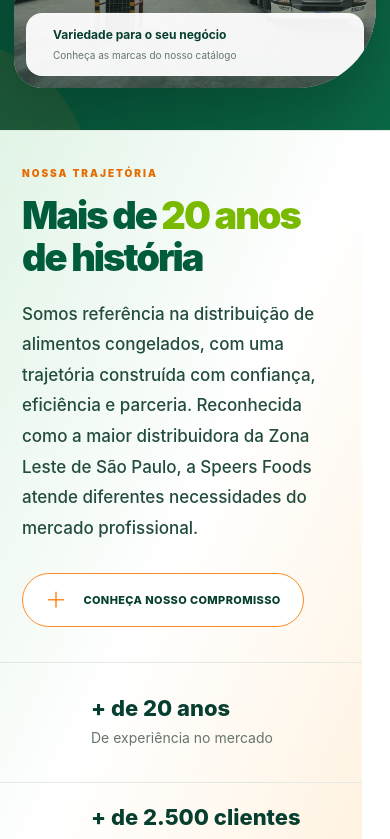
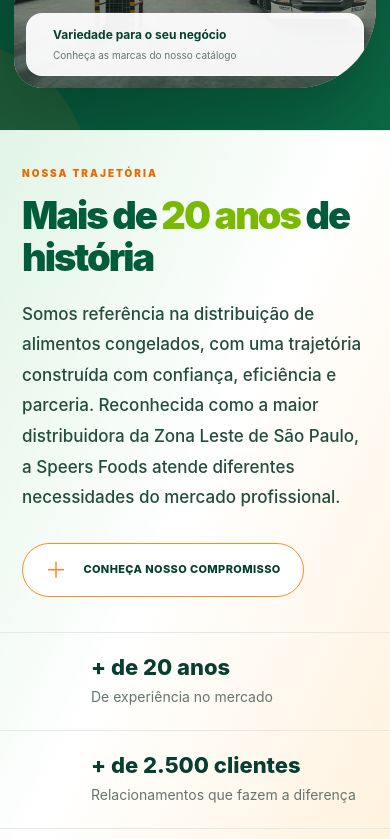
Before and after one commit to Rafael06vs/speers-foods-site, a React (Vite) app: page / in a window 390 px wide. Shown: the part 840-1679 px from the top of the page. Built offline with nearby package versions, Linux system fonts and the light colour scheme.

Commit message:
quem somos celular

```diff
--- a/styles.css
+++ b/styles.css
@@ -1949,41 +1949,7 @@
 @media (max-width: 600px) {
   .about-numbers-copy h2 {
     font-size: 36px;
-    /* =====================================
-   CORREÇÃO DA LARGURA — SOMENTE CELULAR
-   ===================================== */
-
-html,
-body,
-#root {
-  width: 100%;
-  max-width: 100%;
-  overflow-x: clip;
-}
-
-/* NOSSA TRAJETÓRIA */
-
-.about-numbers-grid {
-  width: 100%;
-  max-width: 100%;
-  margin: 0;
-  border-radius: 0;
-  box-sizing: border-box;
-}
-
-/* CONTEÚDO DA TRAJETÓRIA */
-
-.about-numbers-copy {
-  width: 100%;
-  box-sizing: border-box;
-}
-
-/* EVITA QUE ELEMENTOS INTERNOS
-   ULTRAPASSEM A LARGURA */
-
-.about-numbers-grid > * {
-  min-width: 0;
-}
+
   }
   .about-numbers-copy p {
     font-size: 14px;
@@ -3433,3 +3399,32 @@
     font-size: 15px;
     font-weight: 800;
 }
+
+/* ===== CORREÇÃO MOBILE — NOSSA TRAJETÓRIA SEM FAIXAS LATERAIS =====
+   A seção usa .container, que no celular reserva 14px de cada lado.
+   O fundo do gradiente estava no elemento interno, deixando faixas brancas.
+   Esta alteração é restrita a celulares e não afeta o desktop. */
+@media (max-width: 600px) {
+  .about-numbers > .container {
+    width: 100%;
+    max-width: none;
+    margin-inline: 0;
+  }
+
+  .about-numbers-grid {
+    width: 100%;
+    max-width: none;
+    margin: 0;
+    border-radius: 0;
+    grid-template-columns: minmax(0, 1fr);
+  }
+
+  .about-numbers-copy {
+    min-width: 0;
+    padding: 35px 22px;
+  }
+
+  .about-numbers-stats {
+    min-width: 0;
+  }
+}
```
